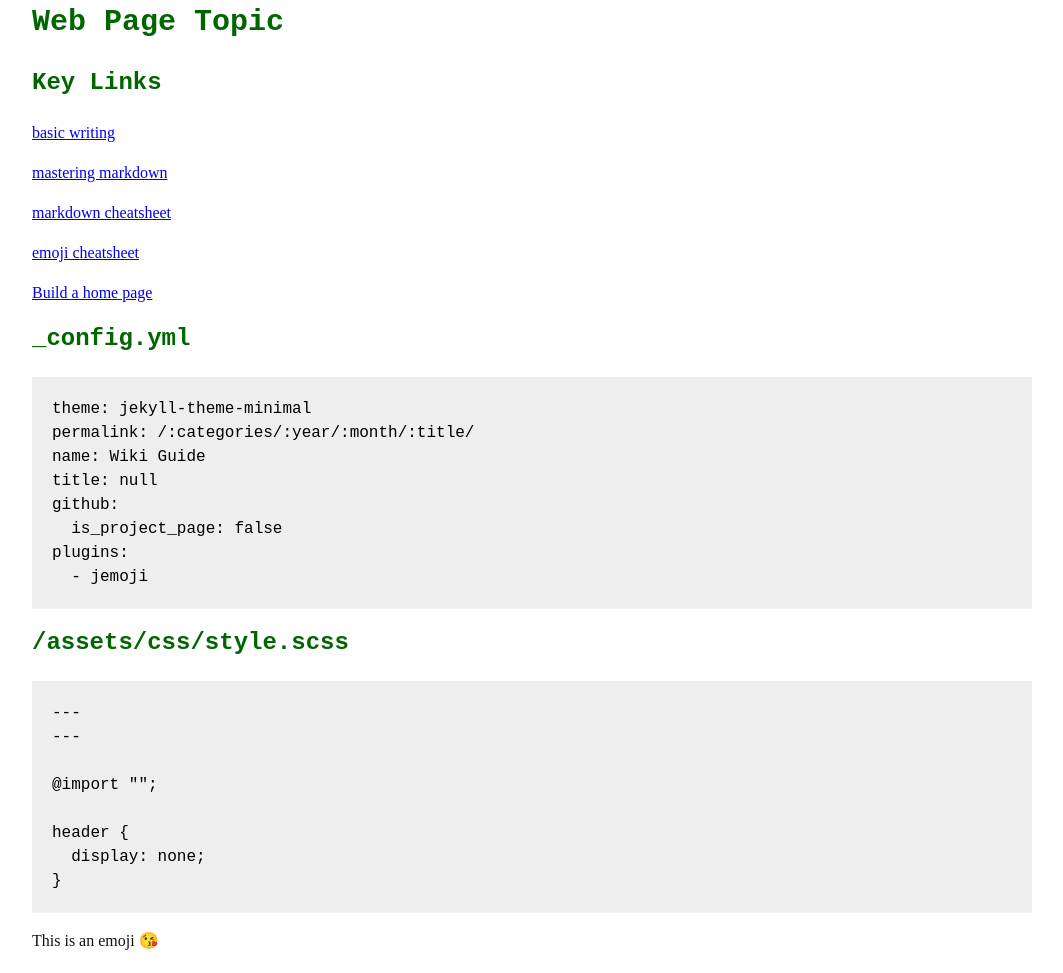
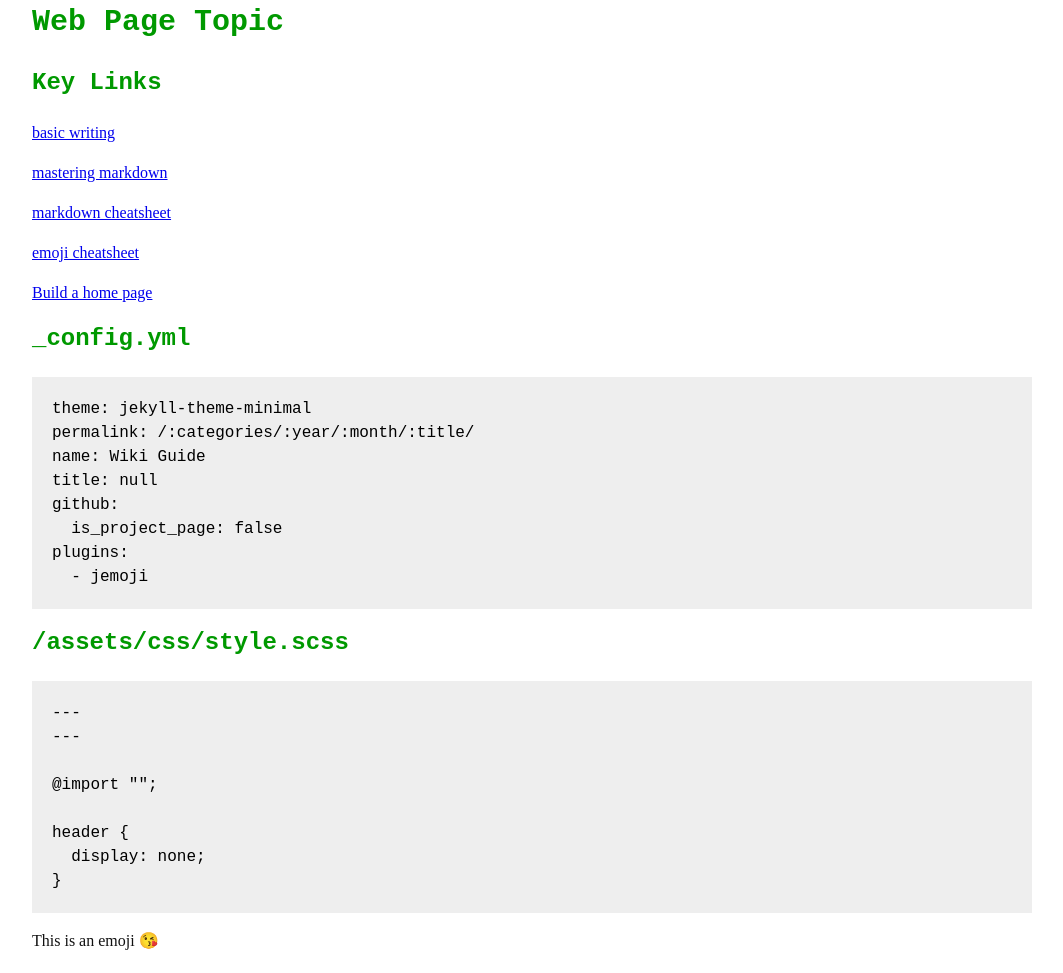
Before and after one commit to profphillips/wikibasics, a Jekyll site: the page built from index.md, in a window 1280 px wide. Shown: the whole page, without its empty margins (108-1171 px from the left). Built offline with Jekyll 4.4.1, drawn with Linux system fonts in a browser that asks for light colours; emoji names are drawn with the system emoji font; our own code applies the rules of GitHub Pages for plain Markdown files.

Commit message:
Update style.scss

```diff
--- a/assets/css/style.scss
+++ b/assets/css/style.scss
@@ -4,7 +4,7 @@ $container-max-width: 1000px;
 $body-background: #fff;
 $body-foreground: #111;
 $body-font-family: 'Monaco, "Bitstream Vera Sans Mono", "Lucida Console", Terminal, monospace';
-$header-color: #006600;
+$header-color: #009900;
 $pre-background: #eee;
 $pre-foreground: #000;
 $link-color: #3090f0;
```
